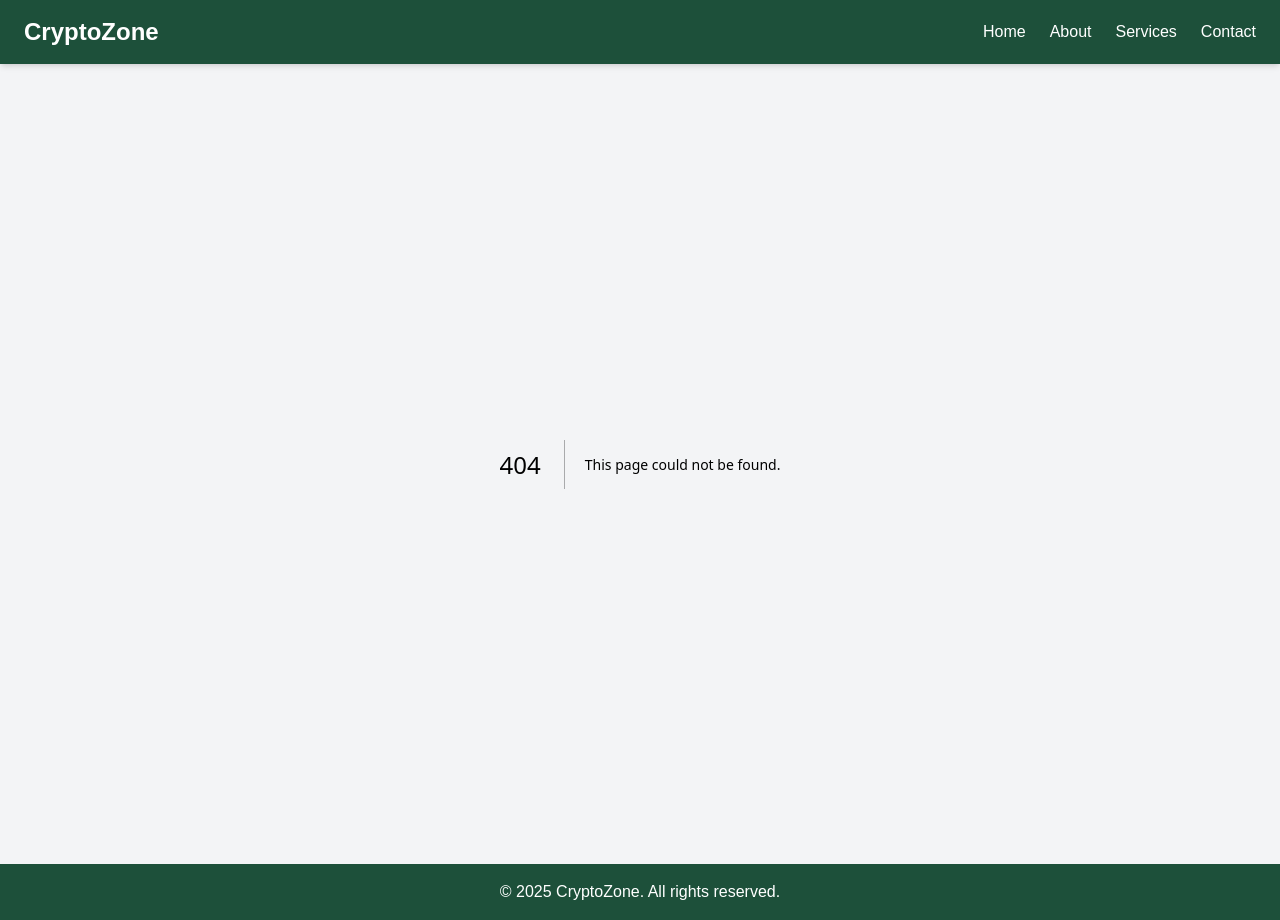
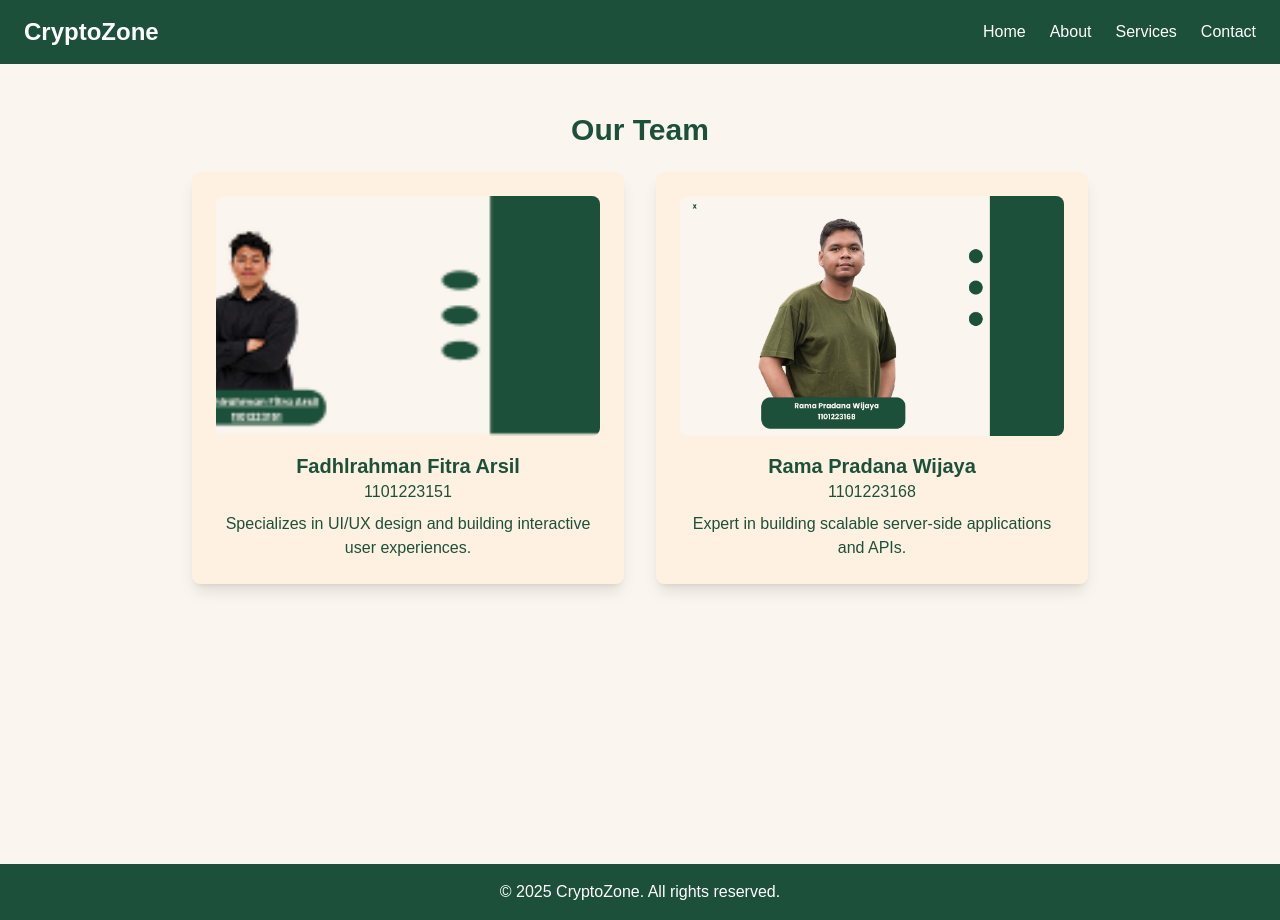
Before and after one commit to Fadhlrahman/website-cloud-computing, a Next.js app: page /servis in a window 1280 px wide. Before the commit this address had no page. Built offline with nearby package versions, Linux system fonts and the light colour scheme.

Commit message:
menambahkan fitur about dan service

```diff
--- /dev/null
+++ b/app/about/page.tsx
@@ -0,0 +1,24 @@
+import Image from "next/image";
+
+export default function About() {
+  return (
+    <div className="min-h-screen overflow-x-hidden bg-belakang flex flex-col items-center p-12">
+      <h2 className="text-3xl font-bold text-element mb-6"> CryptoCurrency </h2>
+
+      {/* Cryptogcurrency information */}
+      <div className="text-justify max-w-6xl">
+        <div className=" flex flex-col items-center p-2">
+          <p className="text-lg text-element leading-relaxed">
+            Cryptocurrency, atau mata uang kripto, adalah bentuk mata uang
+            digital yang menggunakan teknologi kriptografi untuk mengamankan
+            transaksi, mengontrol penciptaan unit-unit baru, dan memverifikasi
+            transfer aset. Cryptocurrency bersifat desentralisasi, yang berarti
+            tidak dikendalikan oleh otoritas pusat seperti bank atau pemerintah,
+            melainkan dijalankan oleh jaringan komputer secara global melalui
+            teknologi yang disebut blockchain.
+          </p>
+        </div>
+      </div>
+    </div>
+  );
+}
--- a/app/components/Navbar.tsx
+++ b/app/components/Navbar.tsx
@@ -18,7 +18,7 @@ export default function Navbar() {
           </li>
           <li>
             <Link
-              href="/services"
+              href="/servis"
               className="text-white hover:text-blue-500"
             >
               Services
--- a/app/page.tsx
+++ b/app/page.tsx
@@ -9,9 +9,9 @@ export default function Home() {
         <div className="grid grid-cols-1 md:grid-cols-2 gap-6">
           {/* Text Content */}
           <div className="flex flex-col items-center justify-center p-6 bg-element2 text-element rounded-lg shadow-md">
-            <h2 className="text-3xl font-bold mb-4">Welcome to Our Site</h2>
+            <h2 className="text-3xl font-bold mb-4">WELCOME TO OUR SITE</h2>
             <p className="text-lg text-center max-w-md">
-              Experience the best services with us.
+              Lets See The Crypto for Yout Assets.
             </p>
           </div>
 
--- /dev/null
+++ b/app/servis/page.tsx
@@ -0,0 +1,49 @@
+import Image from "next/image";
+
+export default function Services() {
+  return (
+    <div className="min-h-screen overflow-x-hidden bg-belakang flex flex-col items-center p-12">
+      <h2 className="text-3xl font-bold text-element mb-6">Our Team</h2>
+
+      {/* Grid Profil */}
+      <div className="grid grid-cols-1 md:grid-cols-2 gap-8 w-full max-w-4xl">
+        {/* Profil 1: Fadhlrahman */}
+        <div className="bg-element2 rounded-lg shadow-lg p-6 flex flex-col items-center">
+          <Image
+            src="/images/fadhlrahman.png"
+            width={200}
+            height={200}
+            className="rounded-lg object-cover w-full h-60"
+            alt="Fadhlrahman Fitra Arsil"
+          />
+          <h3 className="text-xl font-bold text-element mt-4">
+            Fadhlrahman Fitra Arsil
+          </h3>
+          <p className="text-element">1101223151</p>
+          <p className="text-element text-center mt-2">
+            Specializes in UI/UX design and building interactive user
+            experiences.
+          </p>
+        </div>
+
+        {/* Profil 2: Rama */}
+        <div className="bg-element2 rounded-lg shadow-lg p-6 flex flex-col items-center">
+          <Image
+            src="/images/rama.png"
+            width={200}
+            height={200}
+            className="rounded-lg object-cover w-full h-60"
+            alt="Rama Pradana Wijaya"
+          />
+          <h3 className="text-xl font-bold text-element mt-4">
+            Rama Pradana Wijaya
+          </h3>
+          <p className="text-element">1101223168</p>
+          <p className="text-element text-center mt-2">
+            Expert in building scalable server-side applications and APIs.
+          </p>
+        </div>
+      </div>
+    </div>
+  );
+}
```
